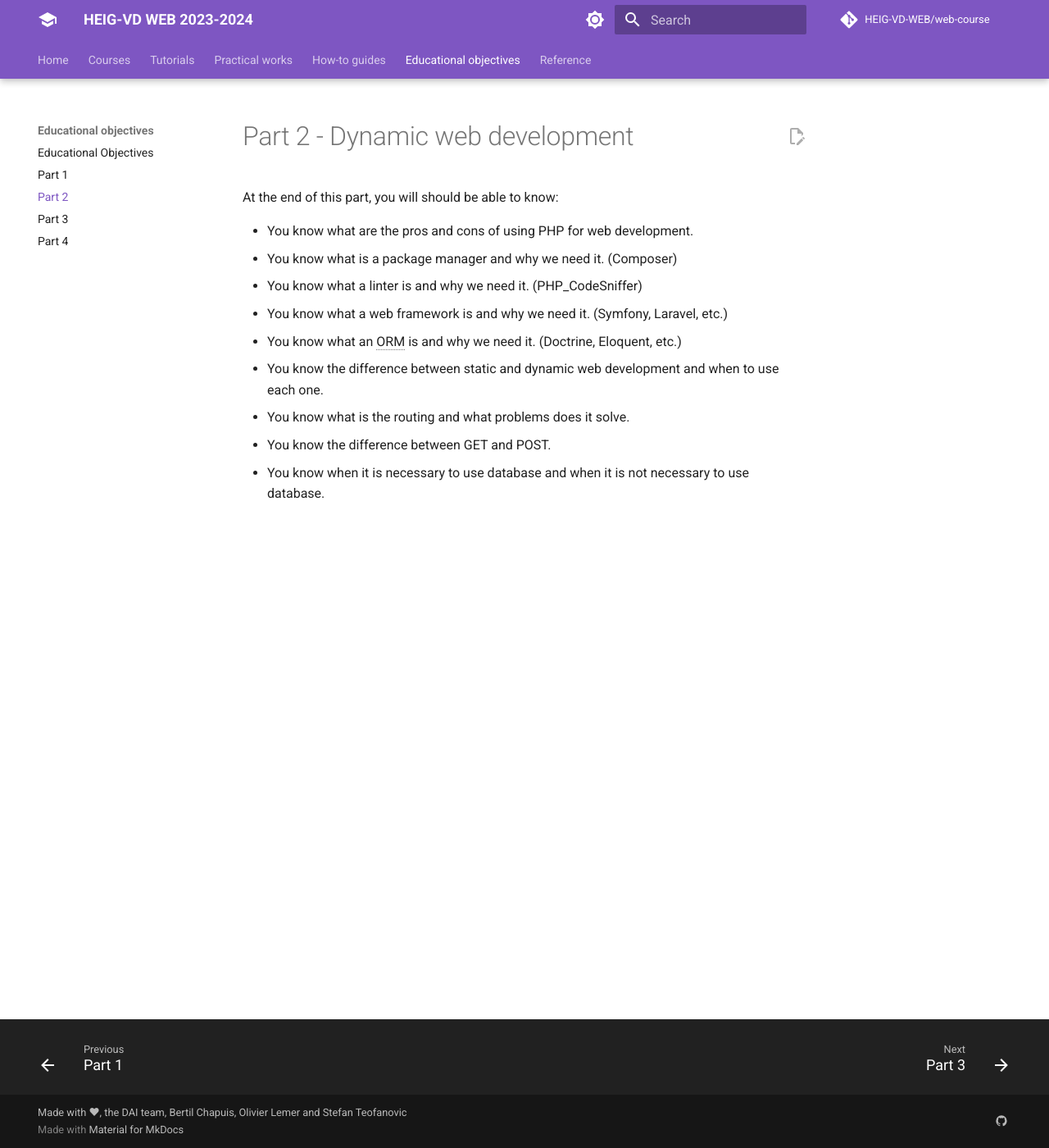
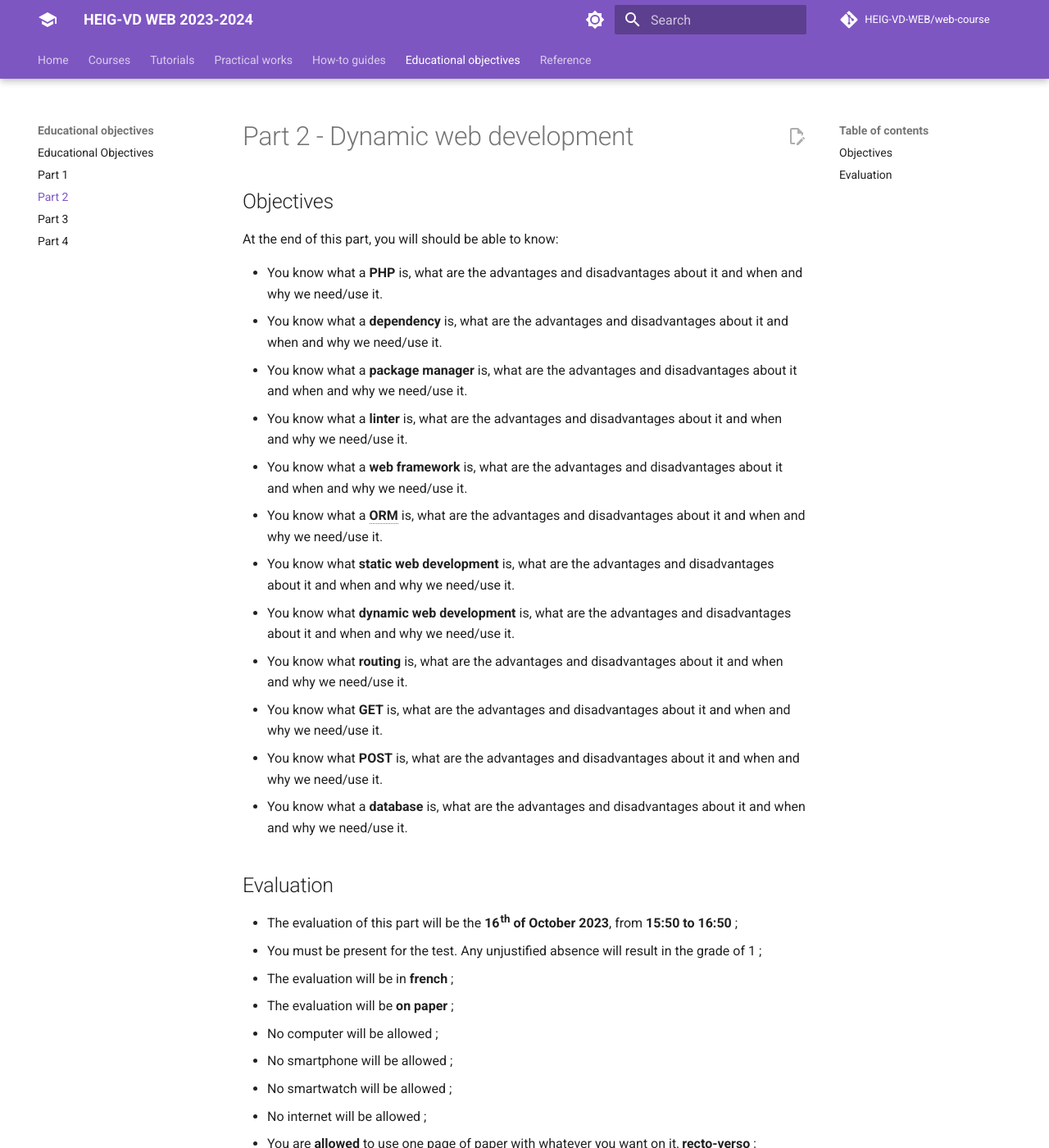
Before and after one commit to HEIG-VD-WEB/web-course, an MkDocs documentation site: the page built from docs/educational-objectives/part-2/index.md, in a window 1280 px wide and 1400 px high. Shown: the whole window at 82% size. Built offline with MkDocs 1.6.1 and Material for MkDocs 9.7.7, drawn with Linux system fonts in a browser that asks for light colours; comment, search, counter and statistics services are not loaded; some of the changed text lies outside the part shown.

Commit message:
Update the objectives and the evaluation parameters

```diff
--- a/docs/educational-objectives/part-2/index.md
+++ b/docs/educational-objectives/part-2/index.md
@@ -1,13 +1,33 @@
 # Part 2 - Dynamic web development
+
+## Objectives
 
 At the end of this part, you will should be able to know:
 
-- You know what are the pros and cons of using PHP for web development.
-- You know what is a package manager and why we need it. (Composer)
-- You know what a linter is and why we need it. (PHP_CodeSniffer)
-- You know what a web framework is and why we need it. (Symfony, Laravel, etc.)
-- You know what an ORM is and why we need it. (Doctrine, Eloquent, etc.)
-- You know the difference between static and dynamic web development and when to use each one.
-- You know what is the routing and what problems does it solve.
-- You know the difference between GET and POST.
-- You know when it is necessary to use database and when it is not necessary to use database.
+- You know what a **PHP** is, what are the advantages and disadvantages about it and when and why we need/use it.
+- You know what a **dependency** is, what are the advantages and disadvantages about it and when and why we need/use it.
+- You know what a **package manager** is, what are the advantages and disadvantages about it and when and why we need/use it.
+- You know what a **linter** is, what are the advantages and disadvantages about it and when and why we need/use it.
+- You know what a **web framework** is, what are the advantages and disadvantages about it and when and why we need/use it.
+- You know what a **ORM** is, what are the advantages and disadvantages about it and when and why we need/use it.
+- You know what **static web development** is, what are the advantages and disadvantages about it and when and why we need/use it.
+- You know what **dynamic web development** is, what are the advantages and disadvantages about it and when and why we need/use it.
+- You know what **routing** is, what are the advantages and disadvantages about it and when and why we need/use it.
+- You know what **GET** is, what are the advantages and disadvantages about it and when and why we need/use it.
+- You know what **POST** is, what are the advantages and disadvantages about it and when and why we need/use it.
+- You know what a **database** is, what are the advantages and disadvantages about it and when and why we need/use it.
+
+## Evaluation
+
+- The evaluation of this part will be the **16th of October 2023**, from **15:50 to 16:50** ;
+- You must be present for the test. Any unjustified absence will result in the grade of 1 ;
+- The evaluation will be in **french** ;
+- The evaluation will be **on paper** ;
+- No computer will be allowed ;
+- No smartphone will be allowed ;
+- No smartwatch will be allowed ;
+- No internet will be allowed ;
+- You are **allowed** to use one page of paper with whatever you want on it, **recto-verso** ;
+- You can listen to music with headphones ;
+- All act of cheating will be punished by a 1 ;
+- The questions will be about the objectives of this part. You will have to answer with your own words.
```
